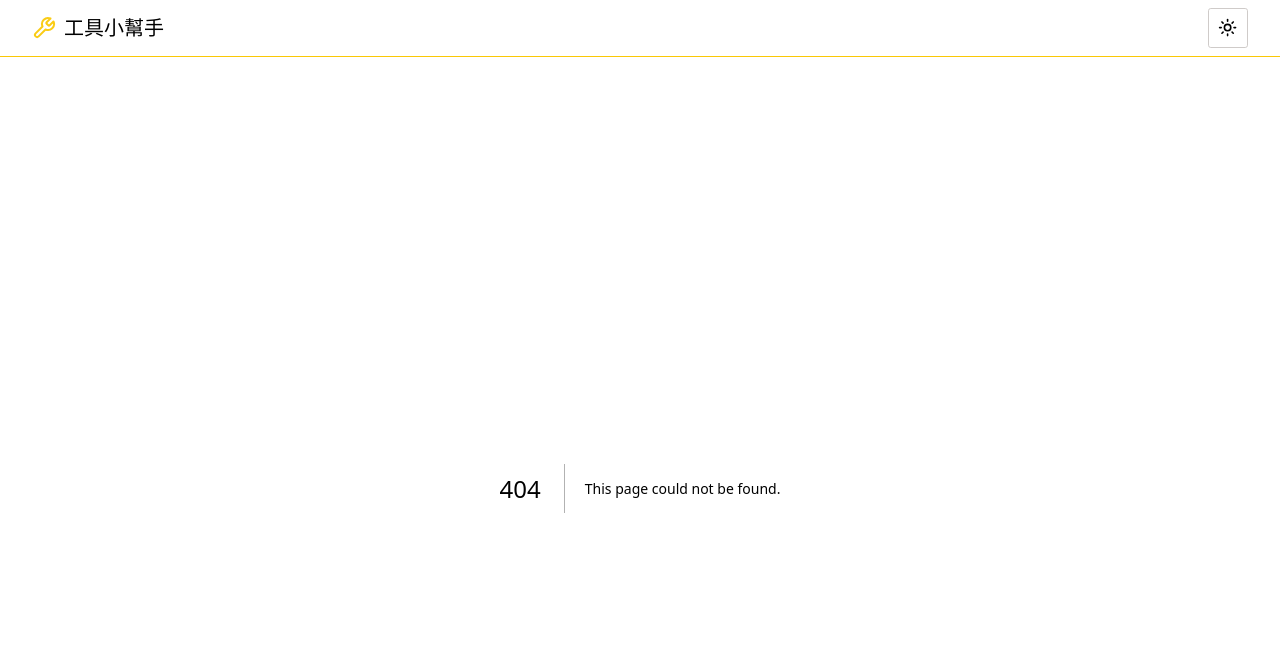
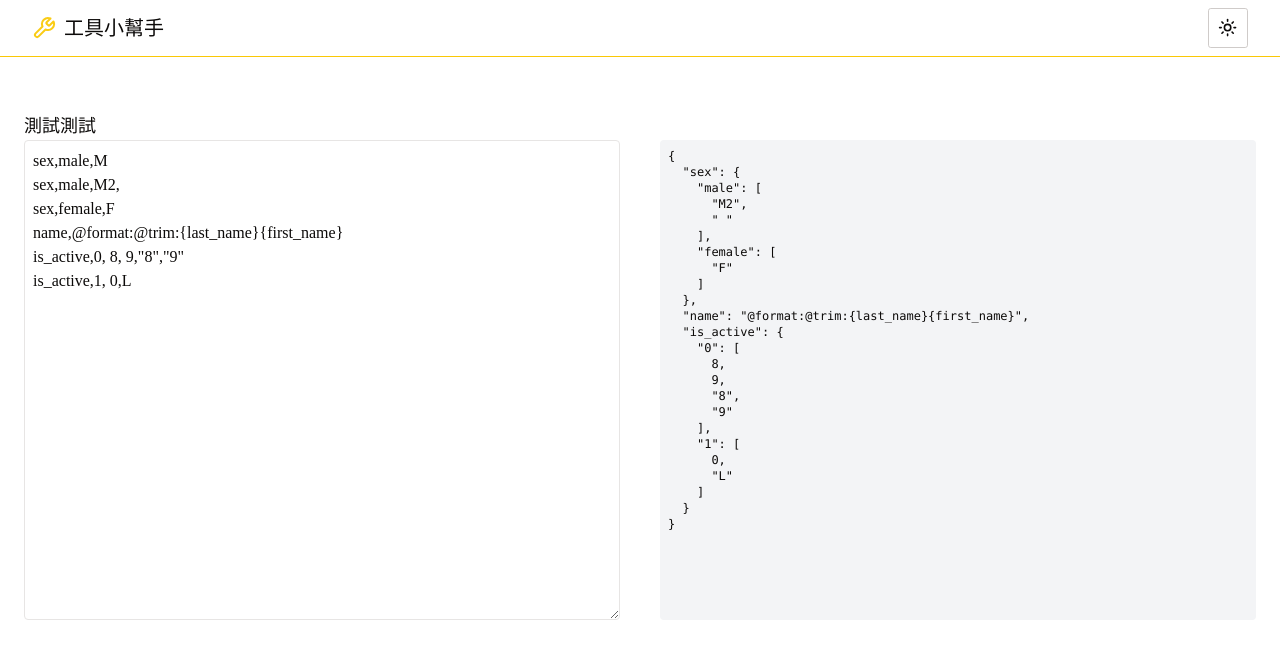
Before and after one commit to apo1798/just-a-toolbelt, a Next.js app: page /csv-mapping in a window 1280 px wide. Before the commit this address had no page. Shown: the top 658 px of the page. Built offline with nearby package versions, Linux system fonts and the light colour scheme.

Commit message:
add csv mapping

```diff
--- a/package.json
+++ b/package.json
@@ -45,5 +45,6 @@
     "prettier-plugin-tailwindcss": "^0.5.6",
     "tailwindcss": "^3",
     "typescript": "^5.2.2"
-  }
+  },
+  "packageManager": "pnpm@8.11.0+sha512.9df87c16c98db27b4e051d787e67f2207ec47e809ccb07bf7b5ec4acdcd1613355839a38d0b900144923d6a7057700b74d2a0ccb1558beb241647a1206a9a7ab"
 }
--- /dev/null
+++ b/src/app/csv-mapping/page.tsx
@@ -0,0 +1,67 @@
+"use client";
+import { useState } from "react";
+
+const Page = () => {
+  const [text, setText] = useState(`sex,male,M
+sex,male,M2,
+sex,female,F
+name,@format:@trim:{last_name}{first_name}
+is_active,0, 8, 9,"8","9"
+is_active,1, 0,L`);
+
+  const object = text.split("\n").reduce(
+    (acc, cur) => {
+      const [property, name, ...values] = cur.split(",");
+      if (!property || !name) {
+        return acc;
+      }
+      console.log({ property, name, values });
+
+      if (name.trim().startsWith("@")) {
+        acc[property] = name.trim();
+        return acc;
+      }
+
+      if (!acc[property.trim()]) {
+        acc[property.trim()] = {};
+      }
+
+      // console.log("values", values);
+      const parsedValues = values.map((value) => {
+        if (!Number.isNaN(Number(value)) && value.trim().length > 0) {
+          return Number(value);
+        } else if (value.trim() === "true") {
+          return true;
+        } else if (value.trim() === "false") {
+          return false;
+        }
+        console.log({ value });
+        return value.replaceAll('"', "");
+      });
+
+      // @ts-expect-error asd
+      acc[property][name.trim()] = parsedValues;
+      return acc;
+    },
+    {} as Record<string, Record<string, unknown[]> | string>,
+  );
+
+  console.log(object);
+
+  return (
+    <div className="mx-auto max-w-7xl  p-6">
+      <h1 className="text-lg">測試測試</h1>
+      <div className="flex gap-10">
+        <textarea
+          value={text}
+          onChange={(v) => setText(v.target.value)}
+          className="!h-[60vh] basis-1/2 rounded border p-2"
+        />
+        <pre className="basis-1/2 rounded bg-gray-100 p-2 text-xs dark:bg-gray-800">
+          {JSON.stringify(object, null, 2)}
+        </pre>
+      </div>
+    </div>
+  );
+};
+export default Page;
```
